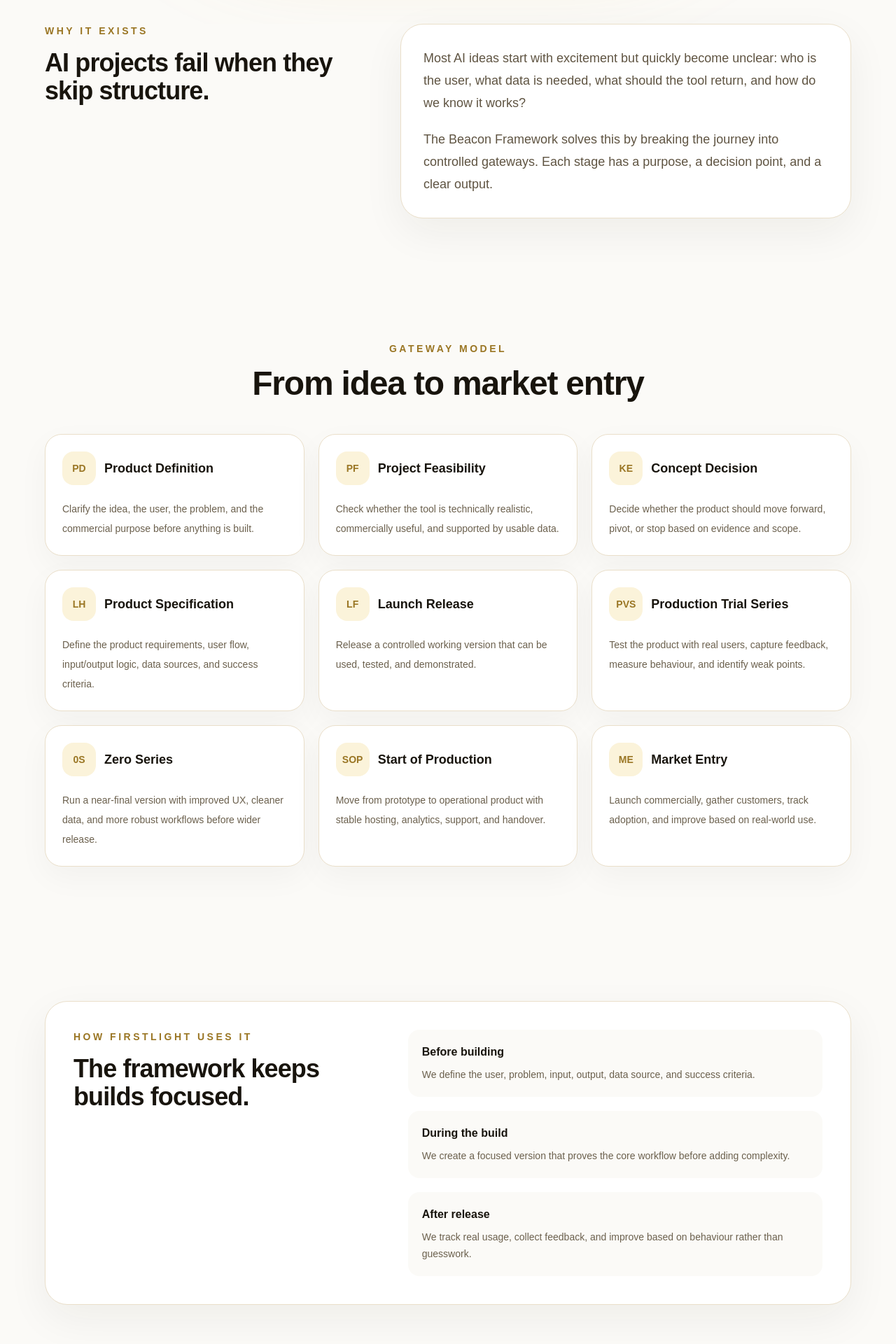
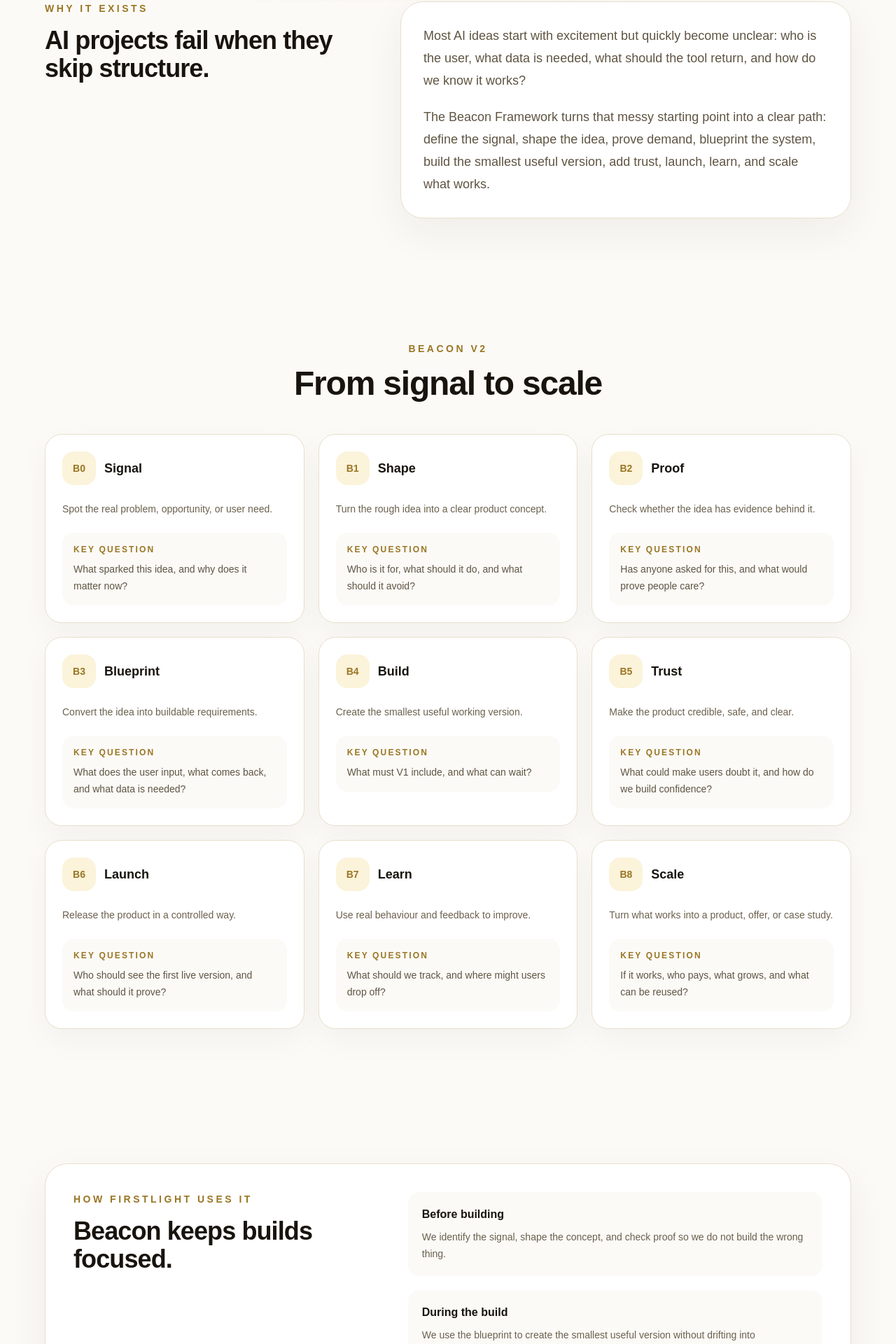
Before and after one commit to TheFreeScouser/FirstLight-AI, a Next.js app: page /beacon-framework in a window 1280 px wide. Shown: the part 649-2569 px from the top of the page at 70% size. Built offline with nearby package versions, Linux system fonts and the light colour scheme.

Commit message:
Update Beacon Framework Page to v2

```diff
--- a/app/beacon-framework/page.tsx
+++ b/app/beacon-framework/page.tsx
@@ -1,64 +1,63 @@
 export default function BeaconFrameworkPage() {
   const stages = [
     {
-      code: "PD",
-      title: "Product Definition",
-      description:
-        "Clarify the idea, the user, the problem, and the commercial purpose before anything is built.",
+      code: "B0",
+      title: "Signal",
+      purpose: "Spot the real problem, opportunity, or user need.",
+      question: "What sparked this idea, and why does it matter now?",
     },
     {
-      code: "PF",
-      title: "Project Feasibility",
-      description:
-        "Check whether the tool is technically realistic, commercially useful, and supported by usable data.",
+      code: "B1",
+      title: "Shape",
+      purpose: "Turn the rough idea into a clear product concept.",
+      question: "Who is it for, what should it do, and what should it avoid?",
     },
     {
-      code: "KE",
-      title: "Concept Decision",
-      description:
-        "Decide whether the product should move forward, pivot, or stop based on evidence and scope.",
+      code: "B2",
+      title: "Proof",
+      purpose: "Check whether the idea has evidence behind it.",
+      question: "Has anyone asked for this, and what would prove people care?",
     },
     {
-      code: "LH",
-      title: "Product Specification",
-      description:
-        "Define the product requirements, user flow, input/output logic, data sources, and success criteria.",
+      code: "B3",
+      title: "Blueprint",
+      purpose: "Convert the idea into buildable requirements.",
+      question: "What does the user input, what comes back, and what data is needed?",
     },
     {
-      code: "LF",
-      title: "Launch Release",
-      description:
-        "Release a controlled working version that can be used, tested, and demonstrated.",
+      code: "B4",
+      title: "Build",
+      purpose: "Create the smallest useful working version.",
+      question: "What must V1 include, and what can wait?",
     },
     {
-      code: "PVS",
-      title: "Production Trial Series",
-      description:
-        "Test the product with real users, capture feedback, measure behaviour, and identify weak points.",
+      code: "B5",
+      title: "Trust",
+      purpose: "Make the product credible, safe, and clear.",
+      question: "What could make users doubt it, and how do we build confidence?",
     },
     {
-      code: "0S",
-      title: "Zero Series",
-      description:
-        "Run a near-final version with improved UX, cleaner data, and more robust workflows before wider release.",
+      code: "B6",
+      title: "Launch",
+      purpose: "Release the product in a controlled way.",
+      question: "Who should see the first live version, and what should it prove?",
     },
     {
-      code: "SOP",
-      title: "Start of Production",
-      description:
-        "Move from prototype to operational product with stable hosting, analytics, support, and handover.",
+      code: "B7",
+      title: "Learn",
+      purpose: "Use real behaviour and feedback to improve.",
+      question: "What should we track, and where might users drop off?",
     },
     {
-      code: "ME",
-      title: "Market Entry",
-      description:
-        "Launch commercially, gather customers, track adoption, and improve based on real-world use.",
+      code: "B8",
+      title: "Scale",
+      purpose: "Turn what works into a product, offer, or case study.",
+      question: "If it works, who pays, what grows, and what can be reused?",
     },
   ];
 
   return (
     <main className="min-h-screen bg-[#fbfaf7] text-[#18140d]">
-      {/* NAV */}
       <header className="sticky top-0 z-50 border-b border-[#eadfca]/70 bg-[#fbfaf7]/80 backdrop-blur-xl">
         <div className="mx-auto flex max-w-7xl items-center justify-between px-6 py-5">
           <a href="/" className="text-xl font-semibold tracking-tight">
@@ -73,7 +72,7 @@ export default function BeaconFrameworkPage() {
               Work
             </a>
             <a href="/#submit" className="hover:text-[#9a7624]">
-              Submit Idea
+              Submit Brief
             </a>
           </nav>
 
@@ -86,7 +85,6 @@ export default function BeaconFrameworkPage() {
         </div>
       </header>
 
-      {/* HERO */}
       <section className="relative overflow-hidden px-6 py-28 md:py-36">
         <div className="absolute left-1/2 top-0 h-[500px] w-[900px] -translate-x-1/2 rounded-full bg-[#d4af37]/20 blur-3xl" />
 
@@ -103,19 +101,17 @@ export default function BeaconFrameworkPage() {
           </h1>
 
           <p className="mx-auto mt-7 max-w-3xl text-lg leading-8 text-[#5f5442] md:text-xl">
-            A structured gateway process for turning messy business ideas into
-            useful, validated AI products.
+            A structured method for turning messy ideas into useful AI products.
           </p>
 
           <p className="mx-auto mt-5 max-w-2xl text-base leading-7 text-[#6b604d]">
-            Built to bring product discipline to AI builds — so ideas are
-            defined, tested, released, and improved with clear decision points
-            instead of vague experimentation.
+            Beacon v2 helps FirstLight AI move from rough signal to working
+            product through clear stages: Signal, Shape, Proof, Blueprint,
+            Build, Trust, Launch, Learn and Scale.
           </p>
         </div>
       </section>
 
-      {/* WHY IT EXISTS */}
       <section className="px-6 pb-20">
         <div className="mx-auto grid max-w-6xl gap-8 lg:grid-cols-[0.85fr_1.15fr]">
           <div>
@@ -135,23 +131,23 @@ export default function BeaconFrameworkPage() {
             </p>
 
             <p className="mt-5 text-lg leading-8 text-[#5f5442]">
-              The Beacon Framework solves this by breaking the journey into
-              controlled gateways. Each stage has a purpose, a decision point,
-              and a clear output.
+              The Beacon Framework turns that messy starting point into a clear
+              path: define the signal, shape the idea, prove demand, blueprint
+              the system, build the smallest useful version, add trust, launch,
+              learn, and scale what works.
             </p>
           </div>
         </div>
       </section>
 
-      {/* FRAMEWORK STAGES */}
       <section className="px-6 py-24">
         <div className="mx-auto max-w-6xl">
           <div className="mb-12 text-center">
             <p className="text-sm font-semibold uppercase tracking-[0.25em] text-[#9a7624]">
-              Gateway model
+              Beacon v2
             </p>
             <h2 className="mt-4 text-4xl font-semibold tracking-tight md:text-5xl">
-              From idea to market entry
+              From signal to scale
             </h2>
           </div>
 
@@ -169,15 +165,23 @@ export default function BeaconFrameworkPage() {
                 </div>
 
                 <p className="mt-5 text-sm leading-7 text-[#6b604d]">
-                  {stage.description}
+                  {stage.purpose}
                 </p>
+
+                <div className="mt-5 rounded-2xl bg-[#fbfaf7] p-4">
+                  <p className="text-xs font-semibold uppercase tracking-[0.18em] text-[#9a7624]">
+                    Key question
+                  </p>
+                  <p className="mt-2 text-sm leading-6 text-[#5f5442]">
+                    {stage.question}
+                  </p>
+                </div>
               </div>
             ))}
           </div>
         </div>
       </section>
 
-      {/* HOW IT APPLIES */}
       <section className="px-6 py-24">
         <div className="mx-auto max-w-6xl rounded-[2rem] border border-[#eadfca] bg-white p-8 shadow-[0_20px_60px_rgba(38,31,18,0.06)] md:p-10">
           <div className="grid gap-10 lg:grid-cols-[0.85fr_1.15fr]">
@@ -186,7 +190,7 @@ export default function BeaconFrameworkPage() {
                 How FirstLight uses it
               </p>
               <h2 className="mt-4 text-4xl font-semibold tracking-tight">
-                The framework keeps builds focused.
+                Beacon keeps builds focused.
               </h2>
             </div>
 
@@ -194,15 +198,19 @@ export default function BeaconFrameworkPage() {
               {[
                 [
                   "Before building",
-                  "We define the user, problem, input, output, data source, and success criteria.",
+                  "We identify the signal, shape the concept, and check proof so we do not build the wrong thing.",
                 ],
                 [
                   "During the build",
-                  "We create a focused version that proves the core workflow before adding complexity.",
+                  "We use the blueprint to create the smallest useful version without drifting into unnecessary features.",
                 ],
                 [
-                  "After release",
-                  "We track real usage, collect feedback, and improve based on behaviour rather than guesswork.",
+                  "Before launch",
+                  "We add trust signals, clear user copy, analytics, and a controlled release plan.",
+                ],
+                [
+                  "After launch",
+                  "We learn from real user behaviour and scale only what proves useful.",
                 ],
               ].map(([title, text]) => (
                 <div key={title} className="rounded-2xl bg-[#fbfaf7] p-5">
@@ -217,77 +225,90 @@ export default function BeaconFrameworkPage() {
         </div>
       </section>
 
-      {/* EXAMPLE */}
       <section className="px-6 py-24">
         <div className="mx-auto max-w-6xl">
           <div className="mb-10 max-w-2xl">
             <p className="text-sm font-semibold uppercase tracking-[0.25em] text-[#9a7624]">
-              Example
+              Examples
             </p>
             <h2 className="mt-4 text-4xl font-semibold tracking-tight">
-              QatarMatch AI through the Beacon Framework
+              Beacon in practice
             </h2>
           </div>
 
-          <div className="grid gap-5 md:grid-cols-3">
+          <div className="grid gap-5 md:grid-cols-2">
             <div className="rounded-3xl border border-[#eadfca] bg-white p-6">
               <p className="text-sm font-semibold text-[#9a7624]">
-                Definition
+                QatarMatch AI
               </p>
               <h3 className="mt-4 text-xl font-semibold">
-                Real estate lead conversion
+                AI real estate lead conversion engine
               </h3>
-              <p className="mt-3 text-sm leading-6 text-[#6b604d]">
-                The product was reframed from property search into an
-                AI-powered sales assistant for agencies.
-              </p>
+              <div className="mt-5 grid gap-3 text-sm leading-6 text-[#6b604d]">
+                <p>
+                  <span className="font-semibold text-[#18140d]">Signal:</span>{" "}
+                  agencies lose leads due to slow response and poor matching.
+                </p>
+                <p>
+                  <span className="font-semibold text-[#18140d]">Shape:</span>{" "}
+                  zero-browsing property decision engine.
+                </p>
+                <p>
+                  <span className="font-semibold text-[#18140d]">Trust:</span>{" "}
+                  QatarMatch Score™, explanations, images, and clear handoff.
+                </p>
+                <p>
+                  <span className="font-semibold text-[#18140d]">Launch:</span>{" "}
+                  QSTP showcase-ready live demo.
+                </p>
+              </div>
             </div>
 
             <div className="rounded-3xl border border-[#eadfca] bg-white p-6">
               <p className="text-sm font-semibold text-[#9a7624]">
-                Launch Release
+                OnlyLids
               </p>
               <h3 className="mt-4 text-xl font-semibold">
-                Working V1 deployed
+                Unofficial fan companion and playlist builder
               </h3>
-              <p className="mt-3 text-sm leading-6 text-[#6b604d]">
-                Users can ask, receive top matches, submit details, and trigger
-                a WhatsApp viewing request.
-              </p>
-            </div>
-
-            <div className="rounded-3xl border border-[#eadfca] bg-white p-6">
-              <p className="text-sm font-semibold text-[#9a7624]">
-                Production Trial
-              </p>
-              <h3 className="mt-4 text-xl font-semibold">
-                QSTP showcase testing
-              </h3>
-              <p className="mt-3 text-sm leading-6 text-[#6b604d]">
-                Analytics, demo feedback, and user behaviour will shape the V2
-                product brief.
-              </p>
+              <div className="mt-5 grid gap-3 text-sm leading-6 text-[#6b604d]">
+                <p>
+                  <span className="font-semibold text-[#18140d]">Signal:</span>{" "}
+                  fans struggle to navigate a large podcast archive.
+                </p>
+                <p>
+                  <span className="font-semibold text-[#18140d]">Shape:</span>{" "}
+                  Build My LidList guided recommendation flow.
+                </p>
+                <p>
+                  <span className="font-semibold text-[#18140d]">Trust:</span>{" "}
+                  clear unofficial disclaimer and public metadata only.
+                </p>
+                <p>
+                  <span className="font-semibold text-[#18140d]">Scale:</span>{" "}
+                  reusable content discovery template for podcasts and creators.
+                </p>
+              </div>
             </div>
           </div>
         </div>
       </section>
 
-      {/* CTA */}
       <section className="px-6 py-24">
         <div className="mx-auto max-w-4xl rounded-[2rem] border border-[#eadfca] bg-[#18140d] p-10 text-center text-white shadow-[0_20px_60px_rgba(38,31,18,0.16)]">
           <h2 className="text-4xl font-semibold tracking-tight">
-            Have an idea that needs structure?
+            Have an idea with a signal?
           </h2>
           <p className="mx-auto mt-5 max-w-2xl leading-7 text-white/70">
-            Submit the idea and FirstLight AI will shape it through the Beacon
-            Framework — from vague concept to buildable product.
+            Submit a Beacon Brief and FirstLight AI will shape it into a
+            buildable product path.
           </p>
 
           <a
             href="/#submit"
             className="mt-8 inline-flex rounded-2xl bg-[#BA7517] px-7 py-4 font-semibold text-white transition hover:bg-[#9f6112]"
           >
-            Submit an idea
+            Submit Beacon Brief
           </a>
         </div>
       </section>
```
